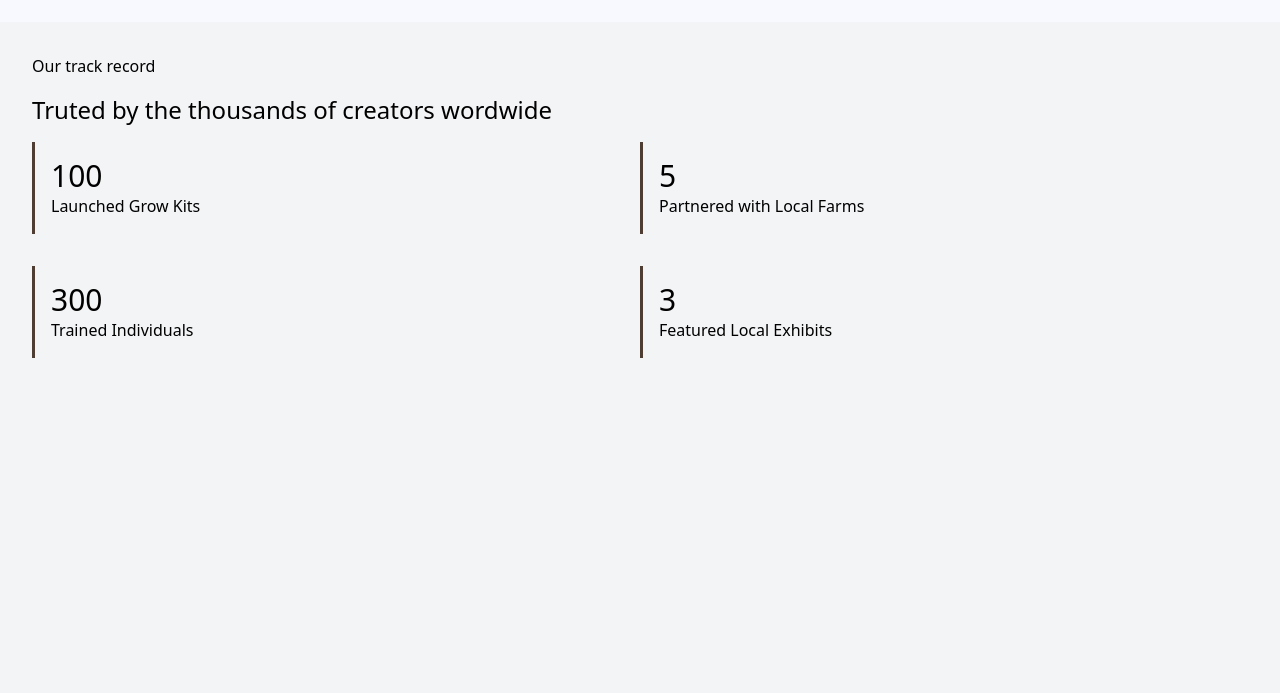
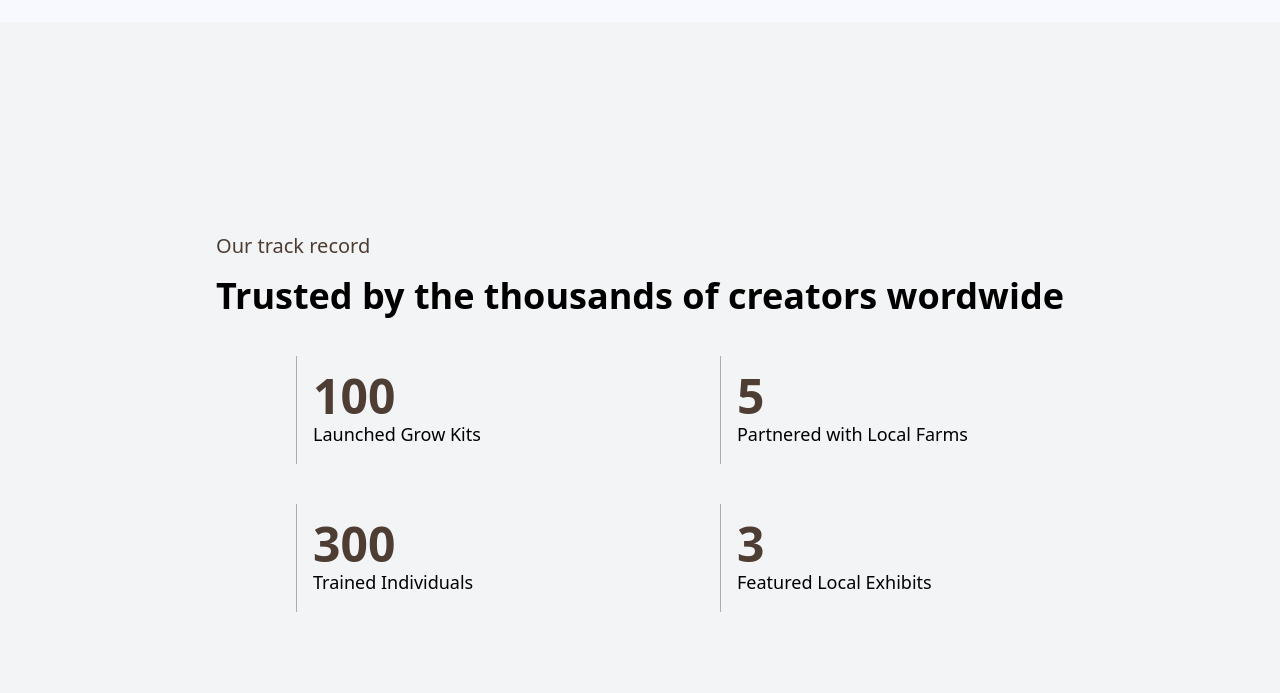
Before and after one commit to roebienbien/kabutehan, a React (Vite) app: page / in a window 1280 px wide. Shown: the part 2367-3060 px from the top of the page. Built offline with nearby package versions, Linux system fonts and the light colour scheme.

Commit message:
chore: cleanup track-record

```diff
--- a/src/pages/TrackRecordSection.tsx
+++ b/src/pages/TrackRecordSection.tsx
@@ -27,22 +27,24 @@ const trackRecord = [
 
 const TrackRecordSection = () => {
   return (
-    <section className="min-h-dynamic-height">
-      <div className="flex flex-col gap-y-4 px-8 py-8">
-        <div className="flex flex-col gap-y-4">
-          <div className="">Our track record</div>
-          <div className="text-2xl">
-            Truted by the thousands of creators wordwide
+    <section className="min-h-dynamic-height flex items-center justify-center md:min-h-[800px]">
+      <div className="flex flex-col items-center gap-y-4 px-8 py-8 lg:gap-y-10">
+        <div className="flex flex-col lg:gap-y-4">
+          <div className="text-primary lg:text-xl">Our track record</div>
+          <div className="text-lg font-bold md:text-2xl lg:text-4xl">
+            Trusted by the thousands of creators wordwide
           </div>
         </div>
-        <div className="grid grid-cols-1 gap-y-8 lg:grid-cols-2">
+        <div className="grid grid-cols-1 gap-y-8 lg:grid-cols-2 lg:gap-x-40 lg:gap-y-10">
           {trackRecord.map((item, index) => (
             <div
-              className="border-primary flex flex-col border-l-[3px] p-4"
+              className="border-primary/40 flex flex-col border-l p-4"
               key={index}
             >
-              <div className="text-3xl">{item.count}</div>
-              <h3>{item.title}</h3>
+              <div className="text-primary text-lg font-bold lg:text-5xl">
+                {item.count}
+              </div>
+              <h3 className="text-sm lg:text-lg">{item.title}</h3>
             </div>
           ))}
         </div>
```
